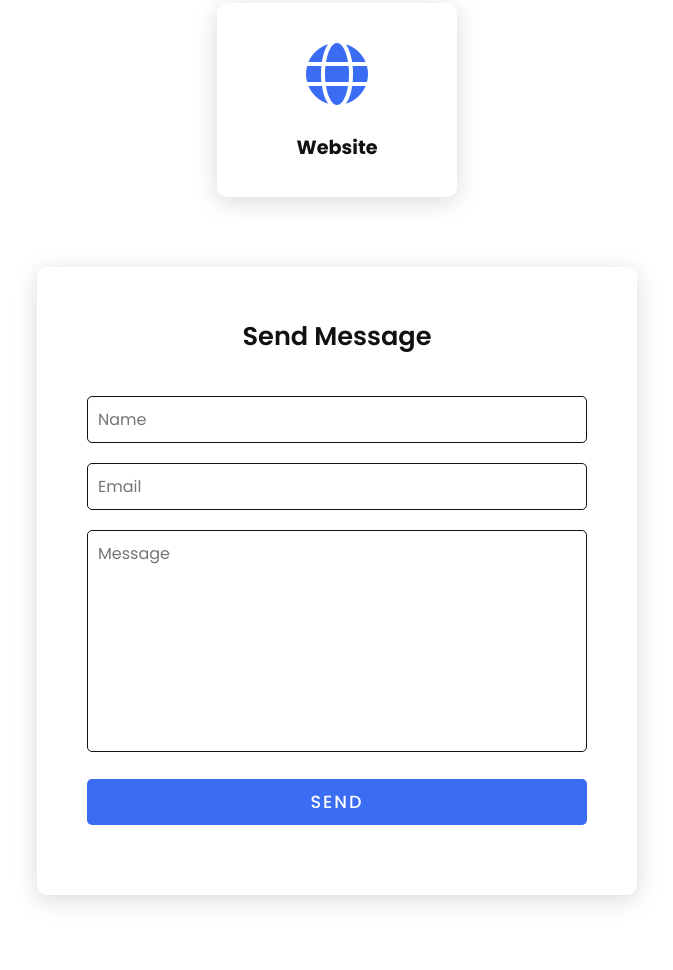
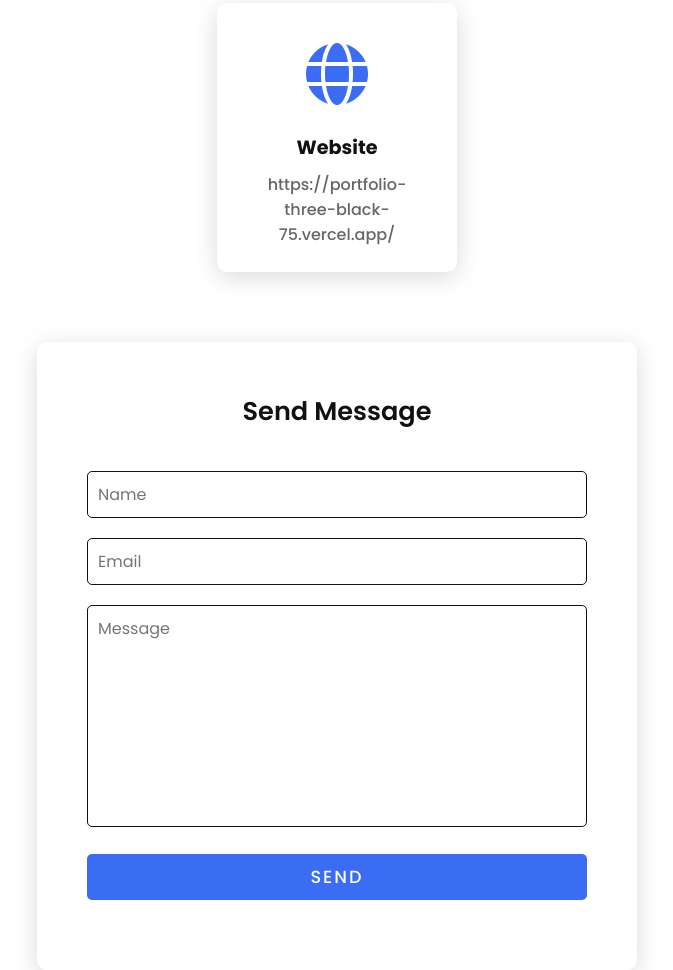
Before and after one commit to Brownstrings/Portfolio, a plain HTML site: page index.html in a window 1280 px wide. Shown: the part 5521-6491 px from the top of the page, without its empty margins (303-976 px from the left). Drawn offline with Linux system fonts and the light colour scheme.

Commit message:
Update index.html

```diff
--- a/index.html
+++ b/index.html
@@ -235,7 +235,7 @@
             </div>
             <div class="info">
               <h3>Website</h3>
-              <span></span>
+              <span>https://portfolio-three-black-75.vercel.app/</span>
             </div>
           </div>
         </div>
```
